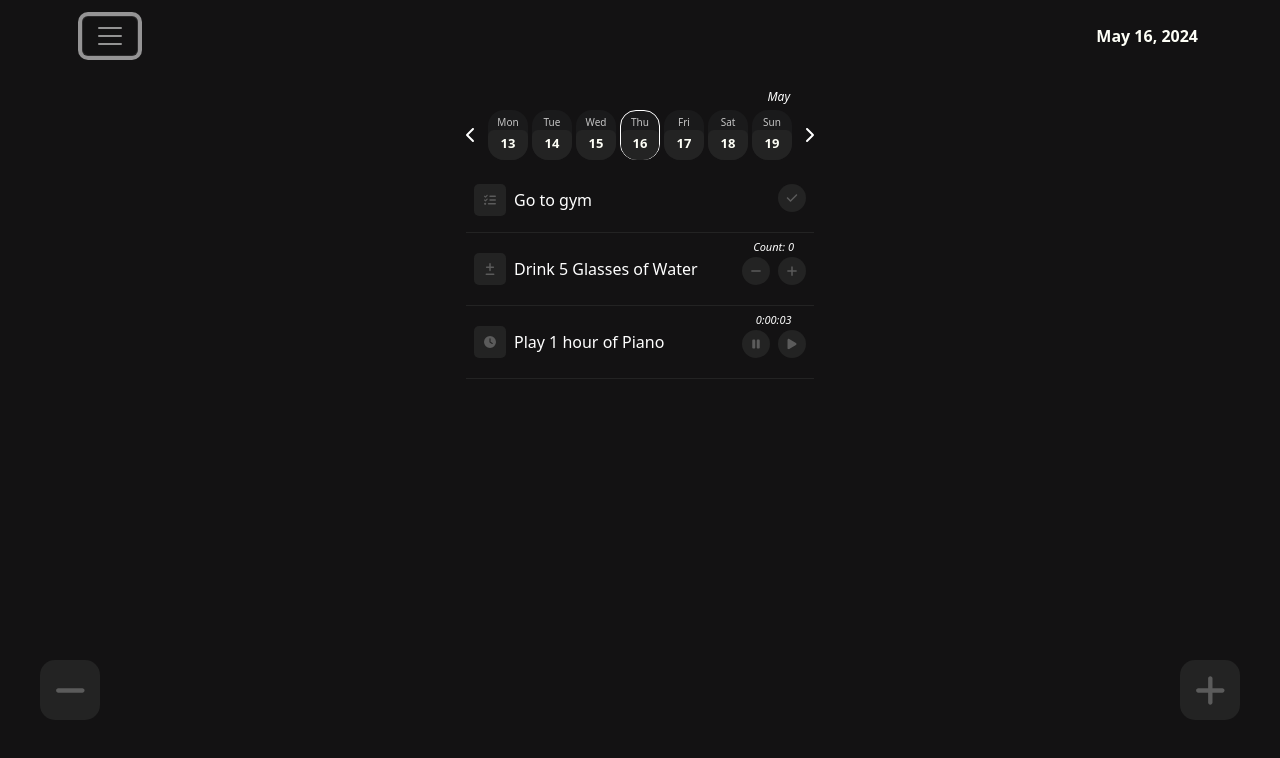
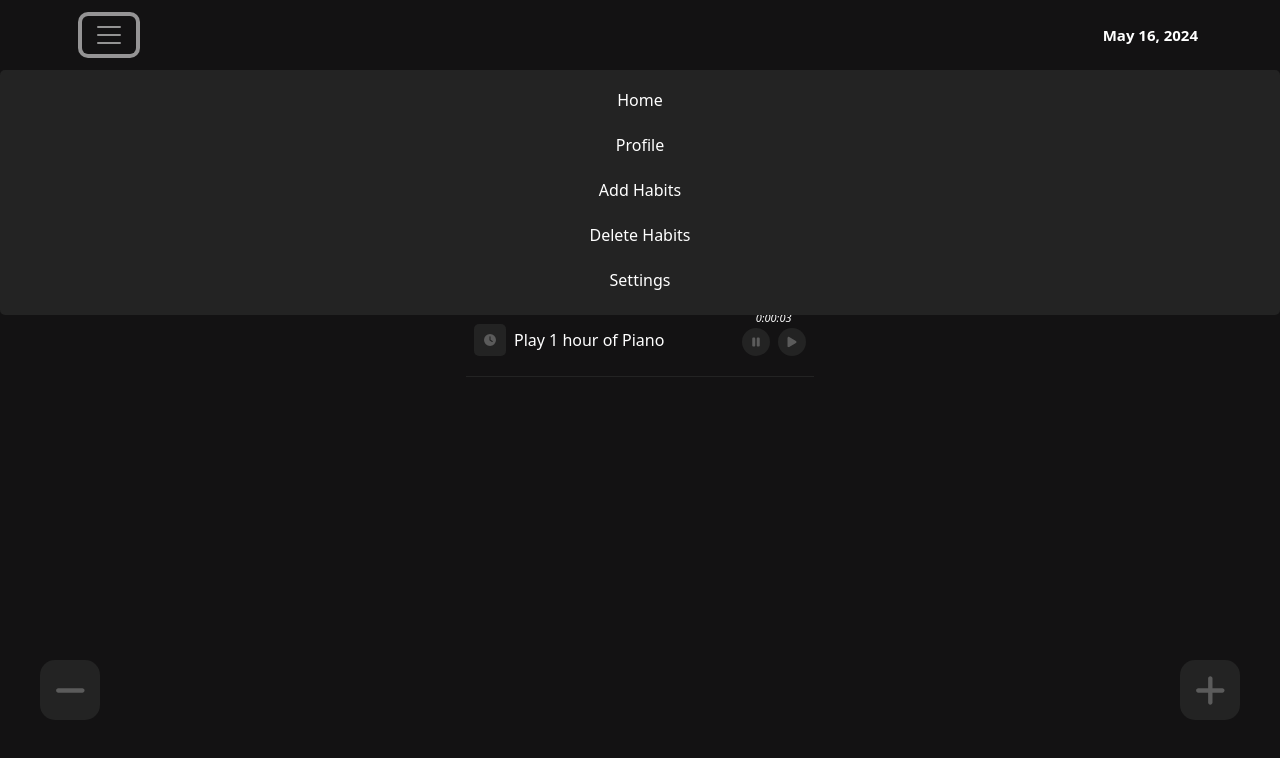
Before and after one commit to RealChoki/Habit-app-front, a Vue app: page /home/2024-05-16 in a window 1280 px wide. Both pictures are taken after a click on the button 110 px from the left and 36 px from the top of the page. Shown: the top 758 px of the page. Built offline with nearby package versions, Linux system fonts and the light colour scheme.

Commit message:
feat: Add burger menu functionality to HeaderNavbar.vue

```diff
--- a/src/components/HeaderNavbar.vue
+++ b/src/components/HeaderNavbar.vue
@@ -1,18 +1,30 @@
 <template>
   <header class="navbar navbar-dark py-3 mb-3">
     <div class="container">
-      <button
-        class="navbar-toggler border-1"
-        type="button"
-        data-bs-toggle="collapse"
-        data-bs-target="#navbarNav"
-        aria-controls="navbarNav"
-        aria-expanded="false"
-        aria-label="Toggle navigation"
-      >
+      <button class="navbar-toggler" type="button" @click="toggleMenu">
         <span class="navbar-toggler-icon"></span>
       </button>
       <p class="navbar-brand">{{ activeDate }}</p>
+      <!-- Burger menu content -->
+      <div class="navbar-menu collapse px-5 w-100 text-center" :class="{ show: isOpen }">
+        <ul class="navbar-nav">
+          <li class="nav-item">
+            <a class="nav-link" href="#">Home</a>
+          </li>
+          <li class="nav-item">
+            <a class="nav-link" href="#">Profile</a>
+          </li>
+          <li class="nav-item">
+            <a class="nav-link" href="#">Add Habits</a>
+          </li>
+          <li class="nav-item">
+            <a class="nav-link" href="#">Delete Habits</a>
+          </li>
+          <li class="nav-item">
+            <a class="nav-link" href="#">Settings</a>
+          </li>
+        </ul>
+      </div>
     </div>
   </header>
 </template>
@@ -21,6 +33,7 @@
 import { ref, watch, onMounted } from 'vue'
 import { selectedDate } from '@/stores/selectedDate'
 
+const isOpen = ref(false) // Reactive variable to control menu visibility
 const activeDate = ref('')
 const updateActiveDate = () => {
   if (selectedDate.value) {
@@ -44,6 +57,10 @@ const formatedHeaderDate = (date) => {
   return formattedDate
 }
 
+const toggleMenu = () => {
+  isOpen.value = !isOpen.value
+}
+
 watch(selectedDate, () => {
   updateActiveDate()
 })
@@ -61,6 +78,7 @@ header {
   align-items: center;
   padding: 15px;
   gap: 7px;
+  position: relative;
 }
 
 header p {
@@ -71,8 +89,55 @@ header p {
   padding: 0;
 }
 
-.navbar-brand {
-  color: #fefff7;
+.navbar-toggler {
+  border: none;
+  background: none;
+  cursor: pointer;
+}
+
+.navbar-toggler:focus {
+  outline: none;
+}
+
+.navbar-menu {
+  position: absolute;
+  top: 100%;
+  left: 0;
+  background-color: #343a40;
+  border-radius: 5px;
+  padding: 10px;
+  transition: all 0.3s;
+  opacity: 0;
+  visibility: hidden;
+  height: 0; /* Initially hide the menu */
+  overflow: hidden; /* Hide overflow content */
+}
+
+.navbar-menu.show {
+  z-index: 1;
+  opacity: 1;
+  visibility: visible;
+  background-color: #232323;
+  height: auto; /* Auto height for the menu */
+}
+
+.navbar-nav {
+  list-style-type: none;
+  padding: 0;
+  margin: 0;
+}
+
+.nav-item {
+  margin-bottom: 5px;
+}
+
+.nav-link {
+  color: white;
+  text-decoration: none;
   font-size: 16px;
 }
+
+.nav-link:hover {
+  color: #adb5bd;
+}
 </style>
```
